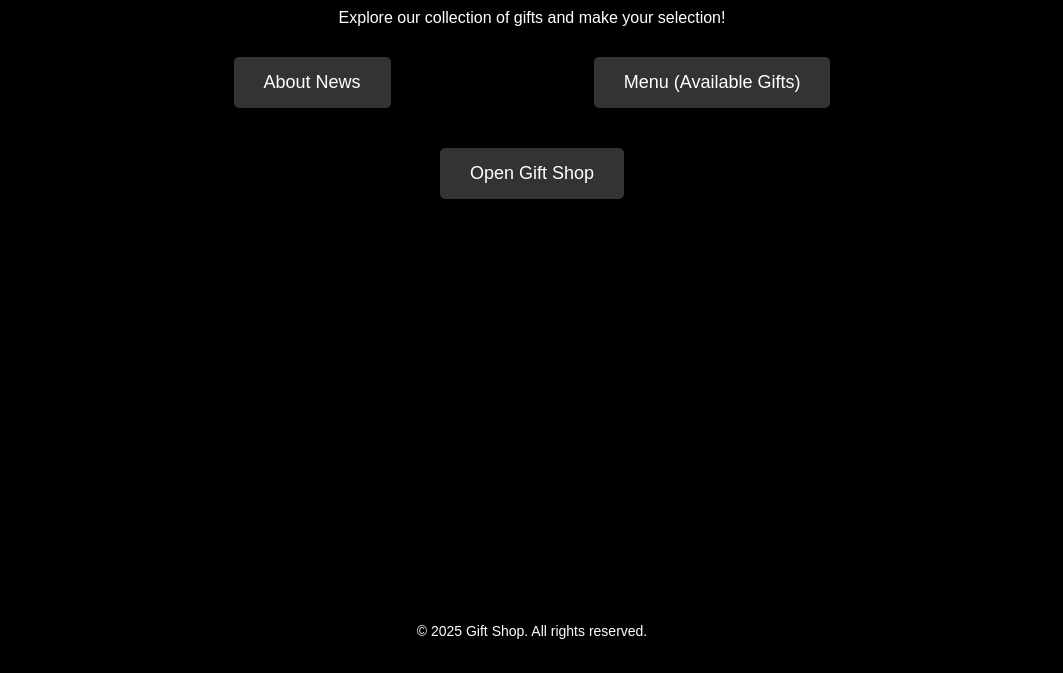
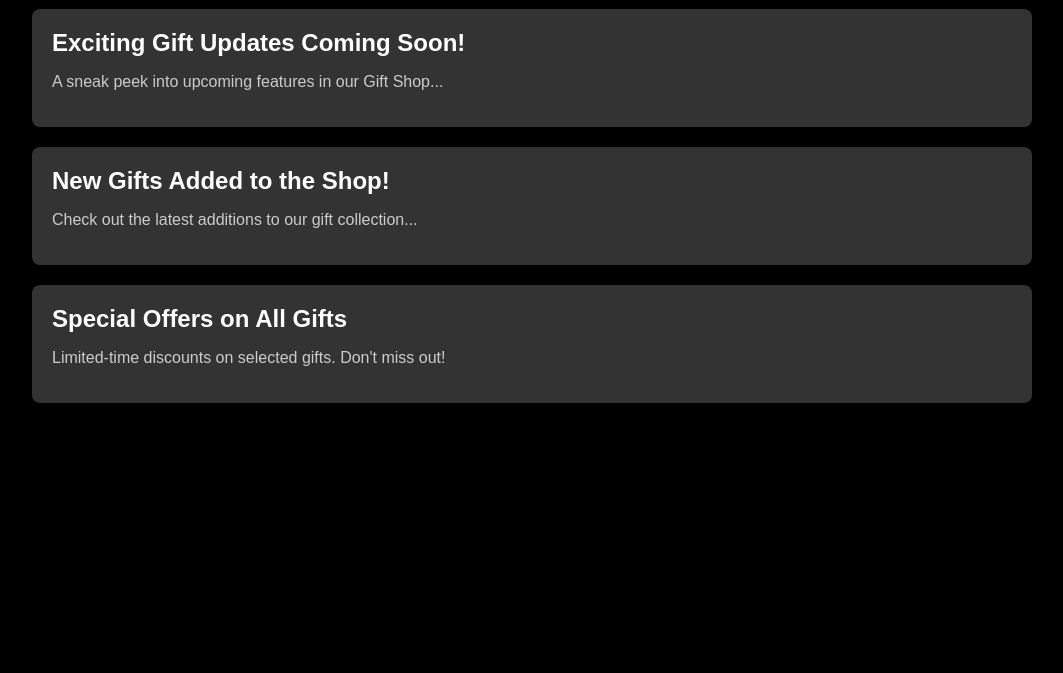
Before and after one commit to Gm0n0/Silence, a plain HTML site: page index.html in a window 1280 px wide. Shown: the part 127-800 px from the top of the page, without its empty margins (108-1171 px from the left). Drawn offline with Linux system fonts and the light colour scheme.

Commit message:
Updated bot integration and UI

```diff
--- a/index.html
+++ b/index.html
@@ -3,90 +3,145 @@
 <head>
     <meta charset="UTF-8">
     <meta name="viewport" content="width=device-width, initial-scale=1.0">
-    <title>Gift Shop - Telegram Mini App</title>
+    <title>About News</title>
     <style>
         /* Global Styles */
         body {
             font-family: Arial, sans-serif;
+            background-color: #000;
+            color: white;
             margin: 0;
             padding: 0;
-            background-color: #000;
-            color: white;
-            text-align: center;
         }
 
         h1 {
+            text-align: center;
+            font-size: 36px;
             margin-top: 50px;
-            font-size: 36px;
         }
 
-        /* Main Container */
-        .container {
-            max-width: 800px;
+        .news-container {
+            max-width: 1000px;
             margin: 0 auto;
             padding: 20px;
         }
 
-        /* Buttons */
-        .button-container {
-            margin-top: 30px;
-            display: flex;
-            justify-content: space-around;
-        }
-
-        .button-container a {
-            display: inline-block;
+        /* News Post */
+        .news-post {
             background-color: #333;
-            color: white;
-            padding: 15px 30px;
-            font-size: 18px;
-            text-decoration: none;
-            border-radius: 5px;
+            padding: 20px;
+            margin: 20px 0;
+            border-radius: 8px;
+            cursor: pointer;
             transition: background-color 0.3s ease;
         }
 
-        .button-container a:hover {
+        .news-post:hover {
             background-color: #555;
         }
 
-        /* Footer Section */
-        footer {
+        .news-title {
+            font-size: 24px;
+            margin: 0;
+        }
+
+        .news-summary {
+            font-size: 16px;
+            color: #ccc;
+        }
+
+        /* News Modal (for detailed info) */
+        .modal {
+            display: none;
             position: fixed;
-            bottom: 20px;
+            top: 0;
+            left: 0;
             width: 100%;
-            text-align: center;
-            font-size: 14px;
+            height: 100%;
+            background-color: rgba(0, 0, 0, 0.8);
+            z-index: 1000;
+            justify-content: center;
+            align-items: center;
         }
+
+        .modal-content {
+            background-color: #333;
+            color: white;
+            padding: 30px;
+            border-radius: 8px;
+            max-width: 700px;
+            width: 80%;
+        }
+
+        .modal-content h2 {
+            margin-top: 0;
+        }
+
+        .close-btn {
+            position: absolute;
+            top: 20px;
+            right: 20px;
+            font-size: 30px;
+            color: white;
+            background: none;
+            border: none;
+            cursor: pointer;
+        }
+
     </style>
 </head>
 <body>
-    <div class="container">
-        <h1>Welcome to the Gift Shop</h1>
-        <p>Explore our collection of gifts and make your selection!</p>
-
-        <div class="button-container">
-            <a href="#" id="newsButton">About News</a>
-            <a href="#" id="menuButton">Menu (Available Gifts)</a>
+    <div class="news-container">
+        <h1>Latest News</h1>
+        <div class="news-post" onclick="openModal('news1')">
+            <h2 class="news-title">Exciting Gift Updates Coming Soon!</h2>
+            <p class="news-summary">A sneak peek into upcoming features in our Gift Shop...</p>
         </div>
-
-        <div class="button-container" style="margin-top: 40px;">
-            <a href="https://gm0n0.github.io/Silence/" target="_blank">Open Gift Shop</a>
+        <div class="news-post" onclick="openModal('news2')">
+            <h2 class="news-title">New Gifts Added to the Shop!</h2>
+            <p class="news-summary">Check out the latest additions to our gift collection...</p>
+        </div>
+        <div class="news-post" onclick="openModal('news3')">
+            <h2 class="news-title">Special Offers on All Gifts</h2>
+            <p class="news-summary">Limited-time discounts on selected gifts. Don't miss out!</p>
         </div>
     </div>
 
-    <footer>
-        <p>&copy; 2025 Gift Shop. All rights reserved.</p>
-    </footer>
+    <!-- Modal for News Details -->
+    <div id="newsModal" class="modal">
+        <div class="modal-content">
+            <button class="close-btn" onclick="closeModal()">×</button>
+            <h2 id="modalTitle">Title of the News</h2>
+            <p id="modalContent">Details about the news post go here...</p>
+        </div>
+    </div>
 
     <script>
-        // Add functionality to the buttons
-        document.getElementById('newsButton').addEventListener('click', function() {
-            alert("About the News: Stay tuned for the latest updates!");
-        });
+        // Function to open the modal and show news content
+        function openModal(newsId) {
+            var modal = document.getElementById("newsModal");
+            var modalTitle = document.getElementById("modalTitle");
+            var modalContent = document.getElementById("modalContent");
 
-        document.getElementById('menuButton').addEventListener('click', function() {
-            alert("Menu: Available Gifts are being updated regularly!");
-        });
+            if (newsId === "news1") {
+                modalTitle.textContent = "Exciting Gift Updates Coming Soon!";
+                modalContent.textContent = "Our gift shop is receiving some exciting updates, including new gift categories and limited-edition items. Stay tuned for the official launch!";
+            } else if (newsId === "news2") {
+                modalTitle.textContent = "New Gifts Added to the Shop!";
+                modalContent.textContent = "We’ve just added a bunch of new gifts to the shop. From fun gadgets to trendy apparel, there’s something for everyone!";
+            } else if (newsId === "news3") {
+                modalTitle.textContent = "Special Offers on All Gifts";
+                modalContent.textContent = "For a limited time, enjoy exclusive discounts on our top-selling gifts. Get your favorite items at a discounted price!";
+            }
+
+            modal.style.display = "flex"; // Show the modal
+        }
+
+        // Function to close the modal
+        function closeModal() {
+            var modal = document.getElementById("newsModal");
+            modal.style.display = "none"; // Hide the modal
+        }
     </script>
 </body>
 </html>
```
